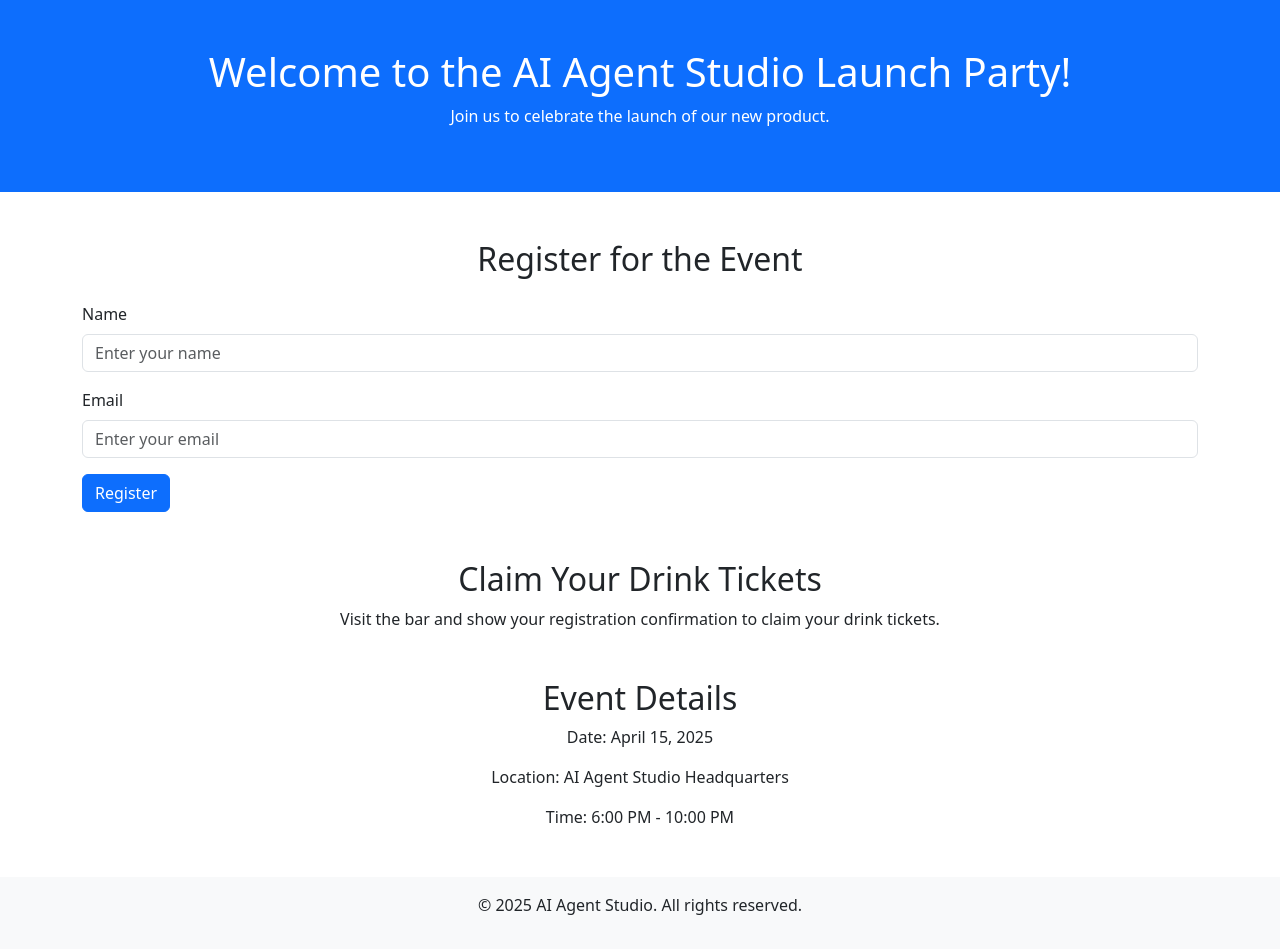
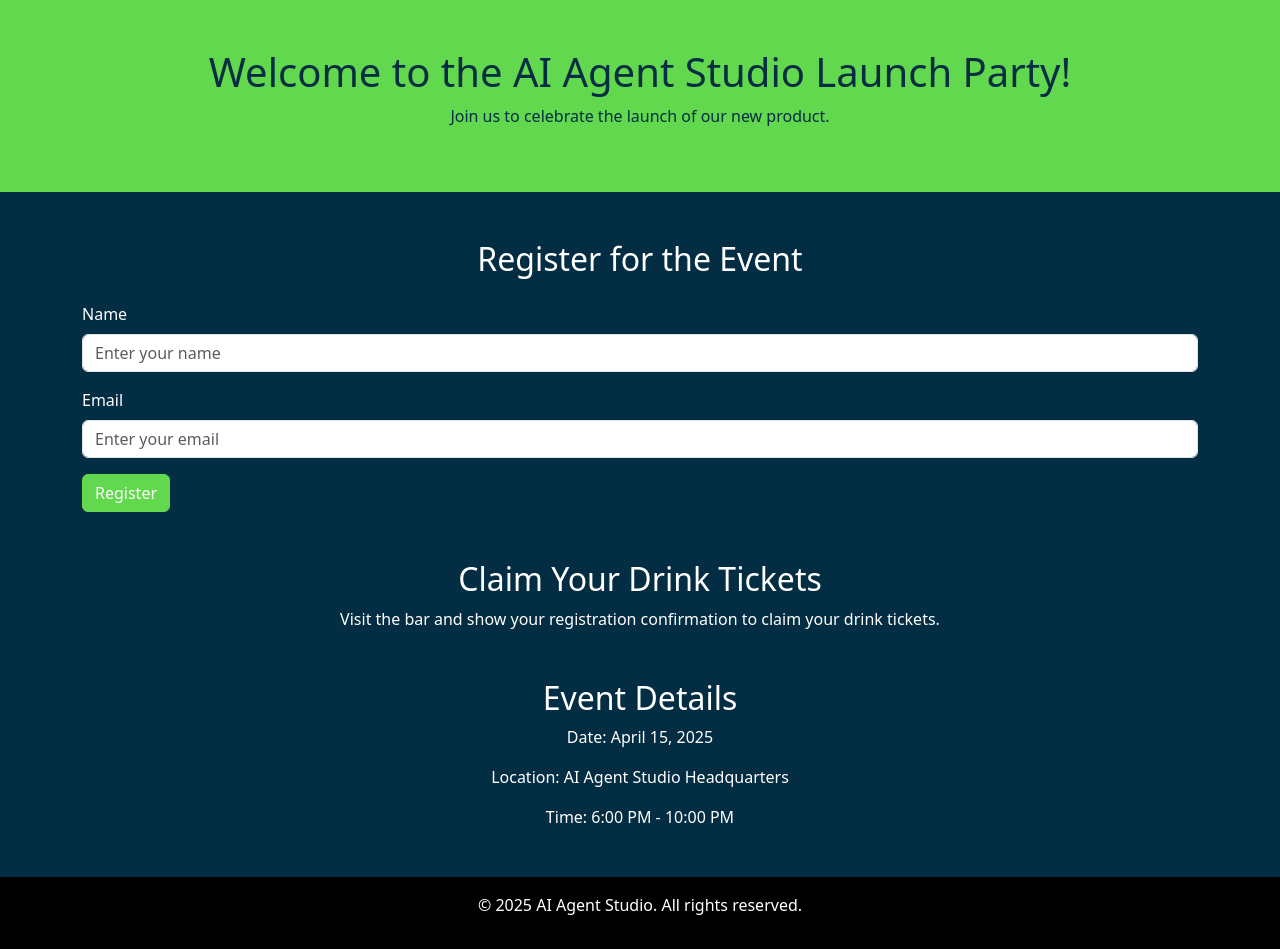
Before and after one commit to shikharsingh/Now-Agent-Demo-Test9, a plain HTML site: page index.htm in a window 1280 px wide. Drawn offline with nearby package versions, Linux system fonts and the light colour scheme.

Commit message:
Update index.htm with approved brand guidelines

```diff
--- a/index.htm
+++ b/index.htm
@@ -5,9 +5,31 @@
     <meta name="viewport" content="width=device-width, initial-scale=1.0">
     <title>AI Agent Studio Launch Party</title>
     <link href="https://cdn.jsdelivr.net/npm/bootstrap@5.3.0-alpha1/dist/css/bootstrap.min.css" rel="stylesheet">
+    <style>
+        body {
+            background-color: #032D42; /* Infinite Blue */
+            color: #FFFFFF; /* White */
+        }
+        header {
+            background-color: #62D84E; /* Wasabi Green */
+            color: #032D42; /* Infinite Blue */
+        }
+        footer {
+            background-color: #000000; /* Black */
+            color: #FFFFFF; /* White */
+        }
+        .btn-primary {
+            background-color: #62D84E; /* Wasabi Green */
+            border-color: #62D84E; /* Wasabi Green */
+        }
+        .btn-primary:hover {
+            background-color: #032D42; /* Infinite Blue */
+            border-color: #032D42; /* Infinite Blue */
+        }
+    </style>
 </head>
 <body>
-    <header class="bg-primary text-white text-center py-5">
+    <header class="text-center py-5">
         <h1>Welcome to the AI Agent Studio Launch Party!</h1>
         <p>Join us to celebrate the launch of our new product.</p>
     </header>
@@ -44,7 +66,7 @@
         </section>
     </main>
 
-    <footer class="bg-light text-center py-3">
+    <footer class="text-center py-3">
         <p>&copy; 2025 AI Agent Studio. All rights reserved.</p>
     </footer>
 
```
